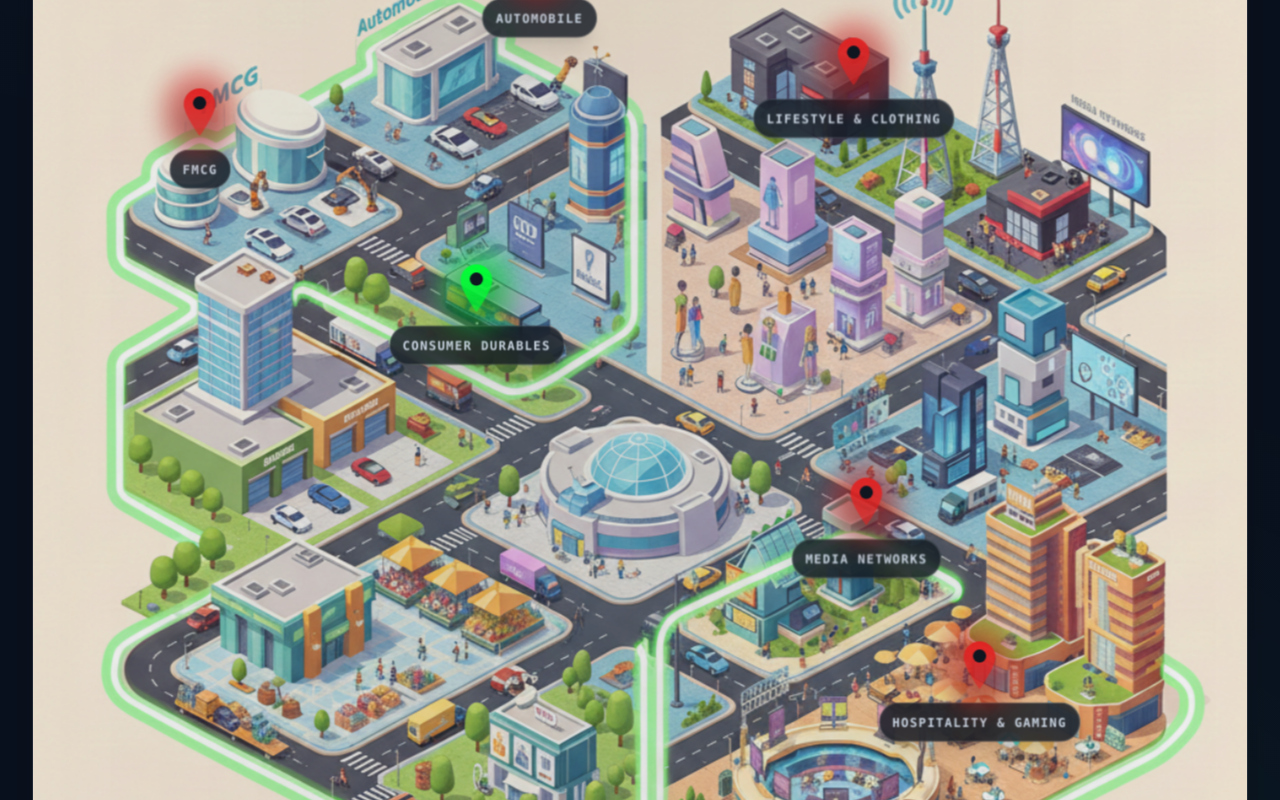
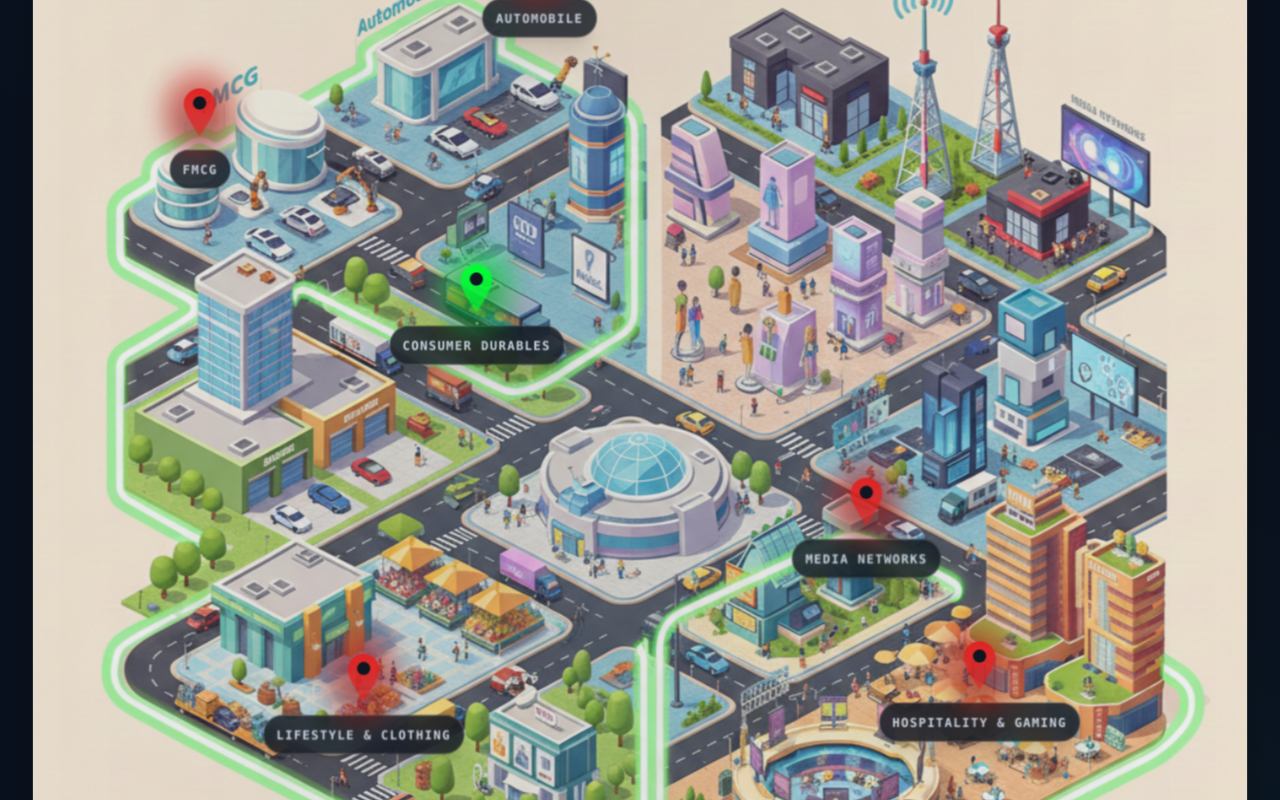
Before and after one commit to Darshaannn/Matrix, a React (Vite) app: page / in a window 1280 px wide. Shown: the part 1340-2140 px from the top of the page. Built offline with nearby package versions, Linux system fonts and the light colour scheme.

Commit message:
fix: reposition lifestyle pin to match requested building

```diff
--- a/src/components/IndustryCityMap.tsx
+++ b/src/components/IndustryCityMap.tsx
@@ -65,8 +65,8 @@ const industriesData = [
         id: "lifestyle",
         name: "Lifestyle & Clothing",
         route: "/industry/lifestyle",
-        position: { top: "24%", left: "67%" },
-        hitbox: { w: "7%", h: "16%" },
+        position: { top: "73%", left: "28%" },
+        hitbox: { w: "9%", h: "13%" },
         pinColor: "#E02424",
         description: "Showcase fashion & lifestyle brands across diverse media channels.",
         barter: ["Apparel", "Footwear", "Accessories"],
```
